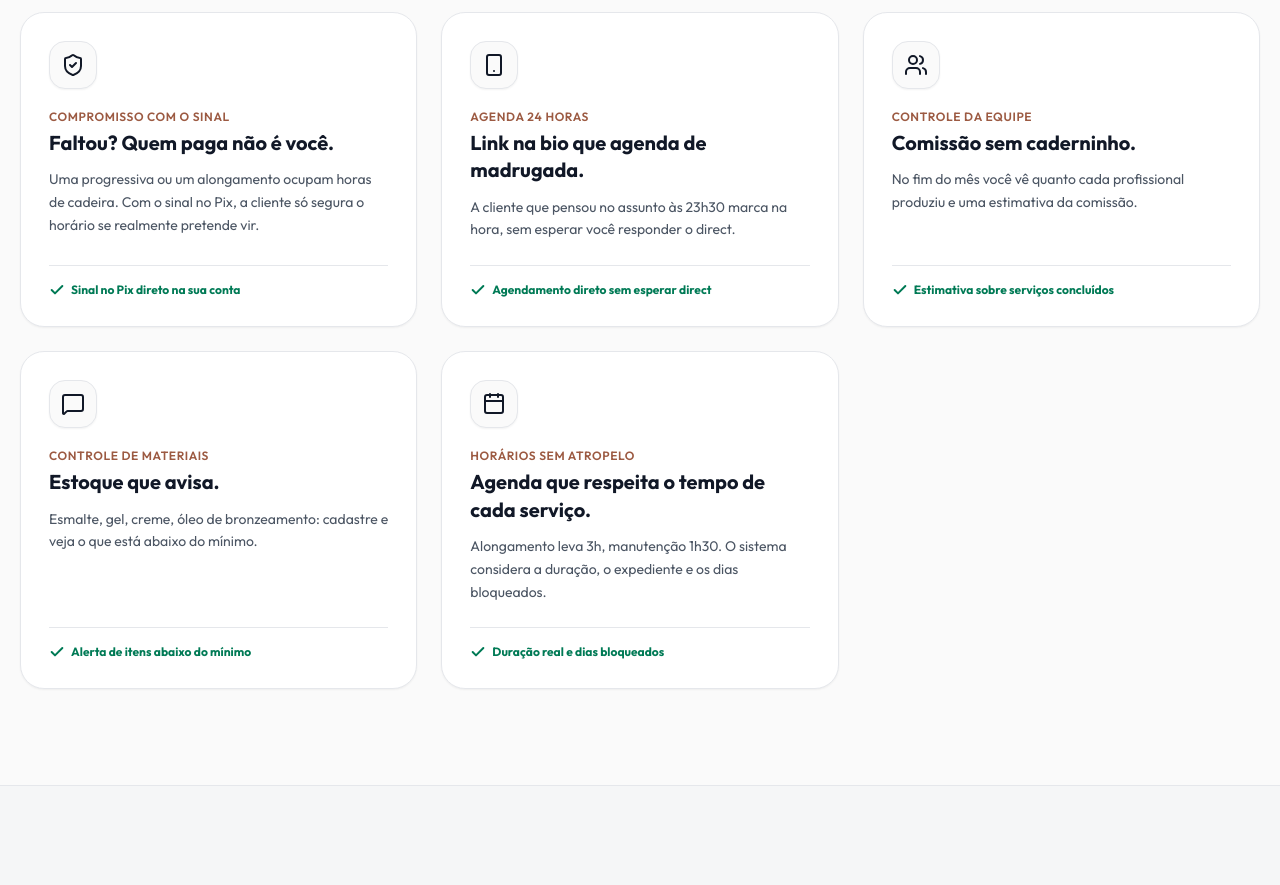
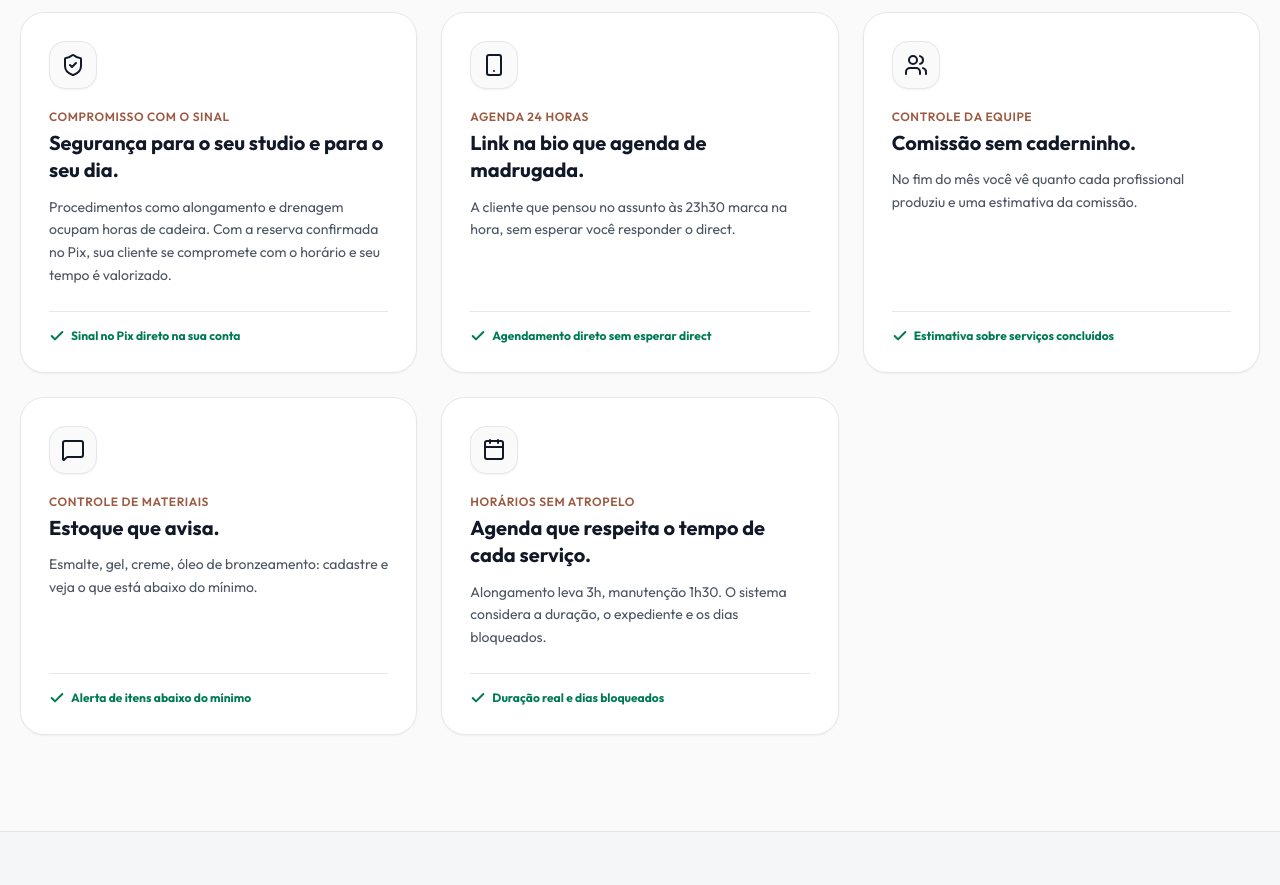
Before and after one commit to geevheit-tecnology/servicesalobeleza, a React (Vite) app in the folder belezapura_web/: page / in a window 1280 px wide. Shown: the part 1420-2305 px from the top of the page. Built offline with nearby package versions, Linux system fonts and the light colour scheme; no server answers; the HTML template or start-up script is replaced by a standard one.

Commit message:
refactor(marketing): soften tone in primary benefit card for a more welcoming approach

```diff
--- a/belezapura_web/src/pages/Marketing.tsx
+++ b/belezapura_web/src/pages/Marketing.tsx
@@ -59,9 +59,9 @@ const BOOKING_SCENARIOS: BookingScenario[] = [
 const CORE_BENEFITS = [
   {
     icon: ShieldCheck,
-    title: "Faltou? Quem paga não é você.",
+    title: "Segurança para o seu studio e para o seu dia.",
     subtitle: "Compromisso com o sinal",
-    desc: "Uma progressiva ou um alongamento ocupam horas de cadeira. Com o sinal no Pix, a cliente só segura o horário se realmente pretende vir.",
+    desc: "Procedimentos como alongamento e drenagem ocupam horas de cadeira. Com a reserva confirmada no Pix, sua cliente se compromete com o horário e seu tempo é valorizado.",
     highlight: "Sinal no Pix direto na sua conta",
     border: "border-[#E5E7EB] hover:border-[#E5A991]"
   },
```
